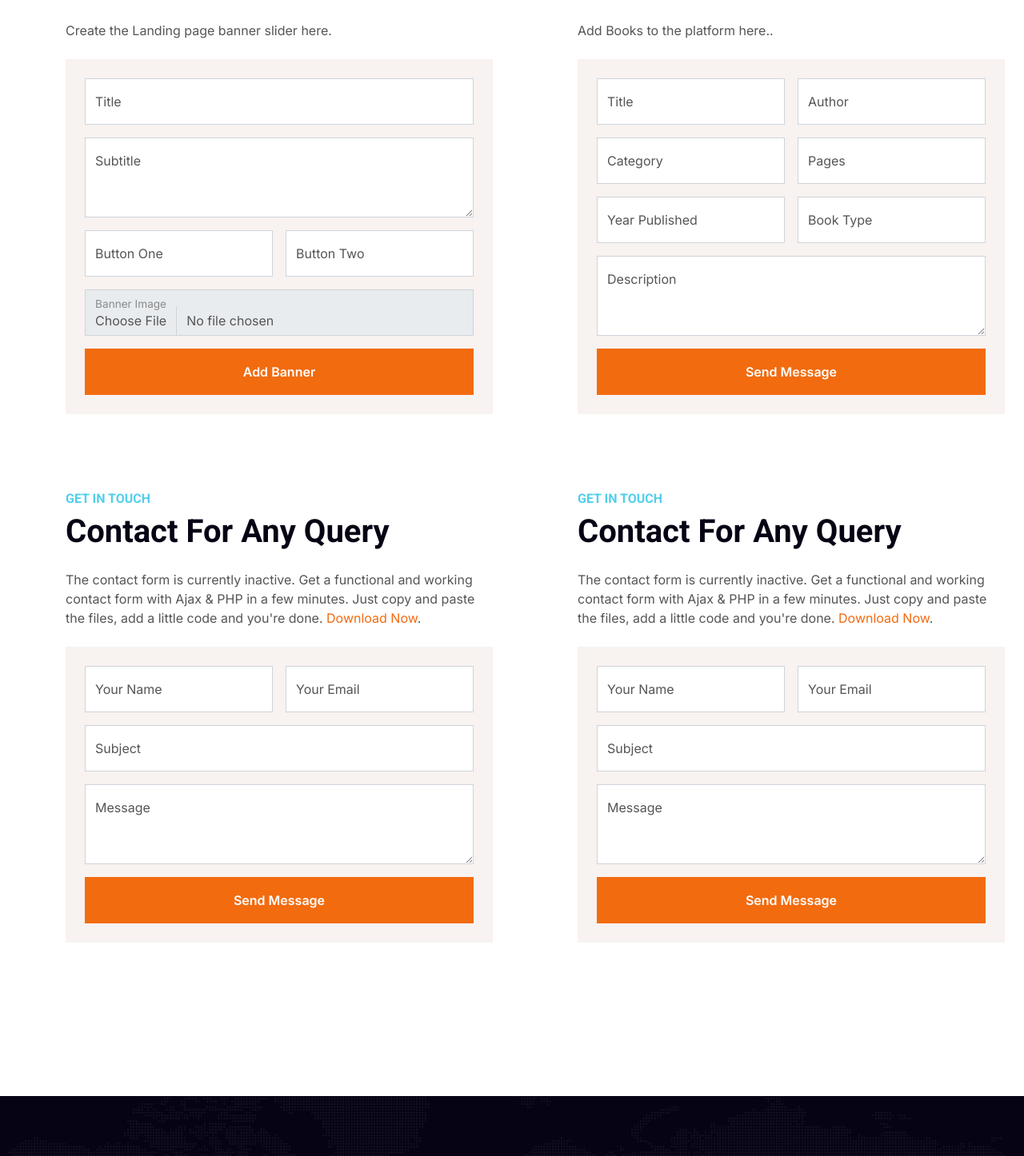
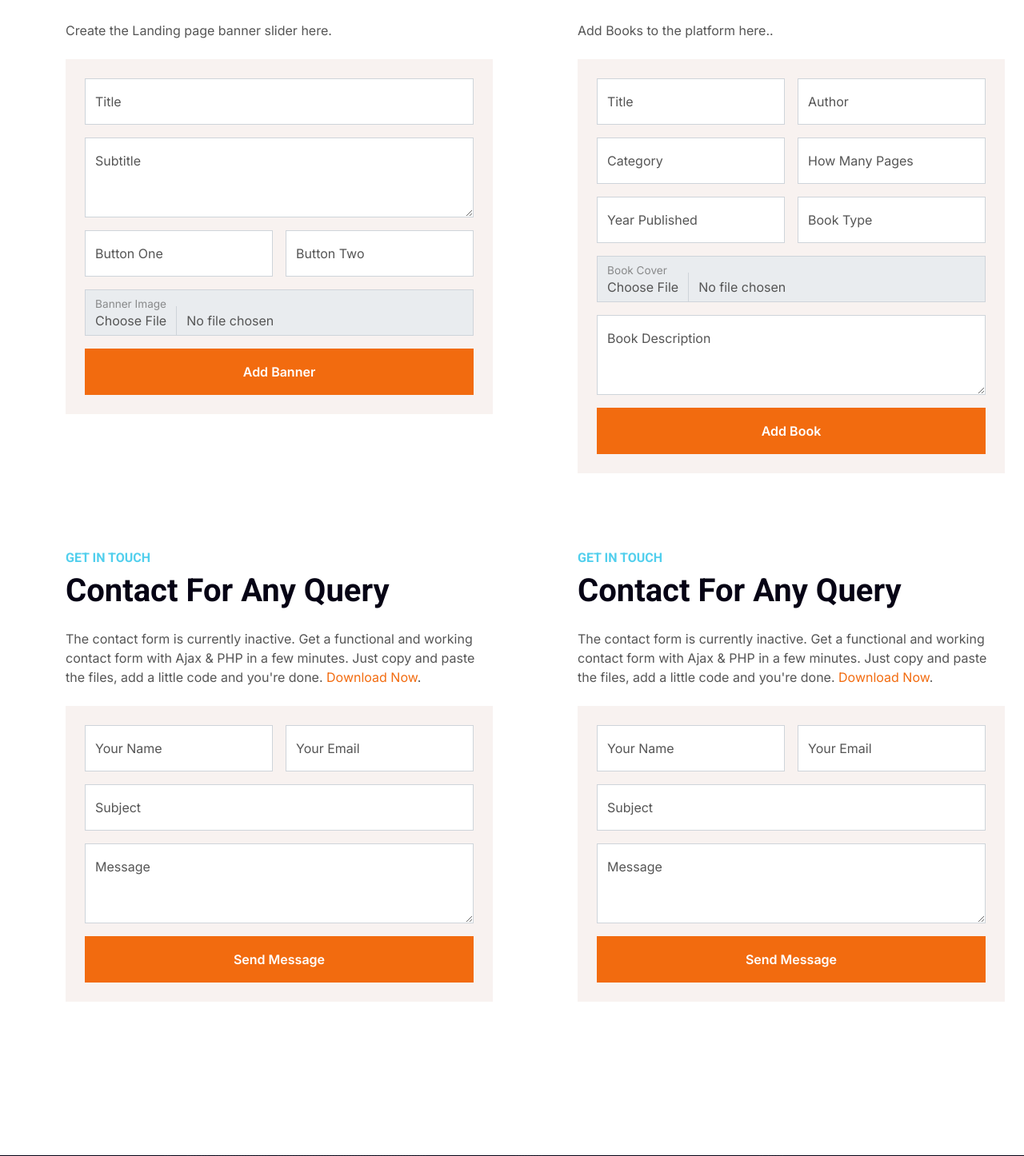
Before and after one commit to davidinmichael/bookcraftafrica, a Django app: page /admin-app/add-header/ in a window 1280 px wide. Shown: the part 249-1695 px from the top of the page at 80% size. Run offline with Django 5.2, Linux system fonts and the light colour scheme; some libraries are stand-ins or nearby versions.

Commit message:
Added Book form.

```diff
--- a/admin_app/templates/admin_app/add-header.html
+++ b/admin_app/templates/admin_app/add-header.html
@@ -73,57 +73,72 @@
                         <form>
                             <div class="row g-3">
 
+								<!-- Title -->
                                 <div class="col-md-6">
                                     <div class="form-floating">
-                                        <input type="text" class="form-control" id="name" placeholder="Your Name">
-                                        <label for="name">Title</label>
+                                        <input type="text" name="title" class="form-control" id="title" placeholder="Book Title">
+                                        <label for="title">Title</label>
                                     </div>
                                 </div>
 
+								<!-- Author -->
                                 <div class="col-md-6">
                                     <div class="form-floating">
-                                        <input type="email" class="form-control" id="email" placeholder="Your Email">
-                                        <label for="email">Author</label>
+                                        <input type="text" name="author" class="form-control" id="author" placeholder="Author">
+                                        <label for="author">Author</label>
                                     </div>
                                 </div>
 
+								<!-- Category -->
                                 <div class="col-6">
                                     <div class="form-floating">
-                                        <input type="text" class="form-control" id="subject" placeholder="Subject">
-                                        <label for="subject">Category</label>
+                                        <input type="text" name="category" class="form-control" id="category" placeholder="Category">
+                                        <label for="category">Category</label>
                                     </div>
                                 </div>
 
+								<!-- Pages -->
                                 <div class="col-6">
                                     <div class="form-floating">
-                                        <input type="text" class="form-control" id="subject" placeholder="Subject">
-                                        <label for="subject">Pages</label>
+                                        <input type="text" name="pages" class="form-control" id="pages" placeholder="How Many Pages">
+                                        <label for="pages">How Many Pages</label>
                                     </div>
                                 </div>
 
+								<!-- Year Published -->
                                 <div class="col-6">
                                     <div class="form-floating">
-                                        <input type="text" class="form-control" id="subject" placeholder="Subject">
-                                        <label for="subject">Year Published</label>
+                                        <input type="text" name="year_published" class="form-control" id="year_published" placeholder="Year Published">
+                                        <label for="year_published">Year Published</label>
                                     </div>
                                 </div>
 
+								<!-- Book Type -->
                                 <div class="col-6">
                                     <div class="form-floating">
-                                        <input type="text" class="form-control" id="subject" placeholder="Subject">
-                                        <label for="subject">Book Type</label>
+                                        <input type="text" name="book_type" class="form-control" id="book_type" placeholder="Book Type">
+                                        <label for="book_type">Book Type</label>
+                                    </div>
+                                </div>
+
+								<!-- Book Cover -->
+                                <div class="col-12">
+                                    <div class="form-floating">
+                                        <input type="file" name="book_cover" accept="image/*" class="form-control" id="book_cover" placeholder="Book Cover">
+                                        <label for="book_cover">Book Cover</label>
+                                    </div>
+                                </div>
+
+								<!-- Book Description -->
+                                <div class="col-12">
+                                    <div class="form-floating">
+                                        <textarea name="description" class="form-control" placeholder="Book Description" id="description" style="height: 100px"></textarea>
+                                        <label for="description">Book Description</label>
                                     </div>
                                 </div>
 
                                 <div class="col-12">
-                                    <div class="form-floating">
-                                        <textarea class="form-control" placeholder="Leave a message here" id="message" style="height: 100px"></textarea>
-                                        <label for="message">Description</label>
-                                    </div>
-                                </div>
-
-                                <div class="col-12">
-                                    <button class="btn btn-primary w-100 py-3" type="submit">Send Message</button>
+                                    <button class="btn btn-primary w-100 py-3" type="submit">Add Book</button>
                                 </div>
                             </div>
                         </form>
```
